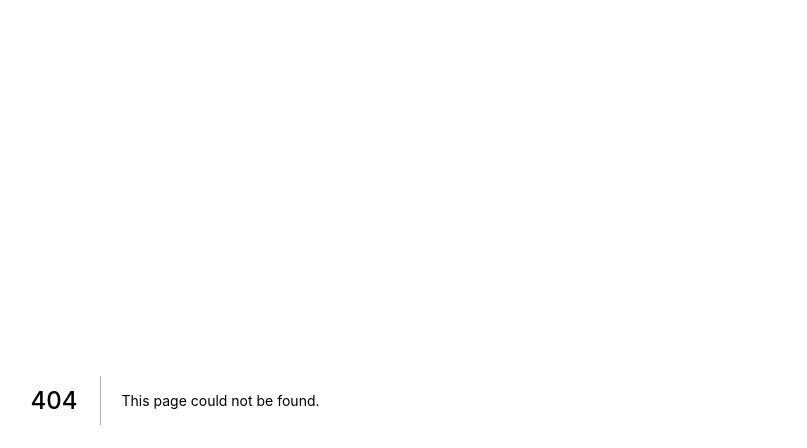
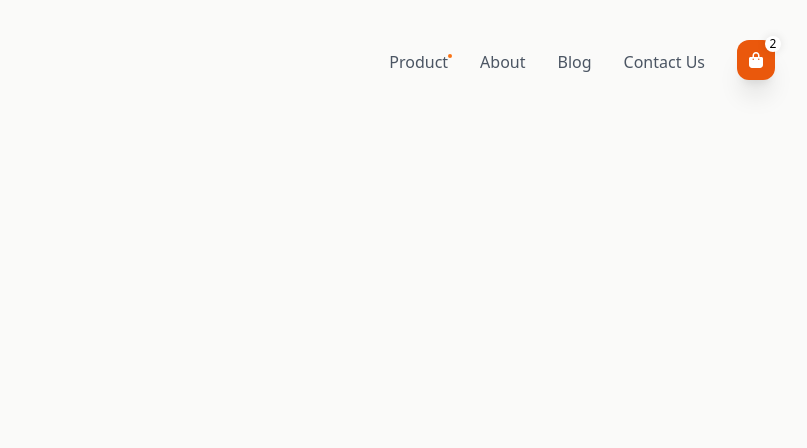
Before and after one commit to daft2/frontend-stuff, a Next.js app: page /shopify-furniture in a window 1280 px wide. Before the commit this address had no page. Shown: the top 448 px of the page, without its empty margins (465-1272 px from the left). Built offline with nearby package versions, Linux system fonts and the light colour scheme.

Commit message:
WIP index with headbar

```diff
--- /dev/null
+++ b/pages/shopify-furniture/index.tsx
@@ -0,0 +1,14 @@
+import React from "react";
+import Headbar from "../../components/shopify-furniture/Headbar";
+
+type Props = {};
+
+function index({}: Props) {
+  return (
+    <div className="w-screen h-screen bg-stone-50">
+      <Headbar />
+    </div>
+  );
+}
+
+export default index;
```
